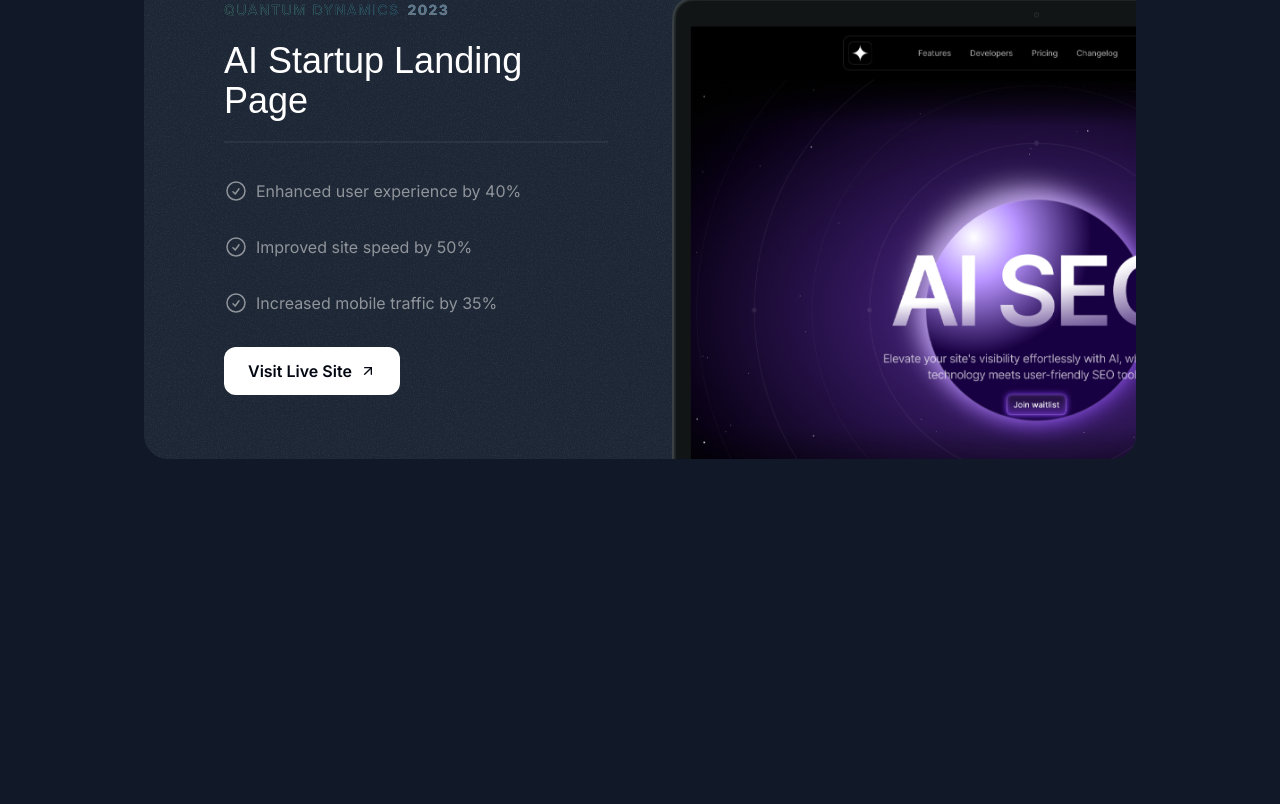
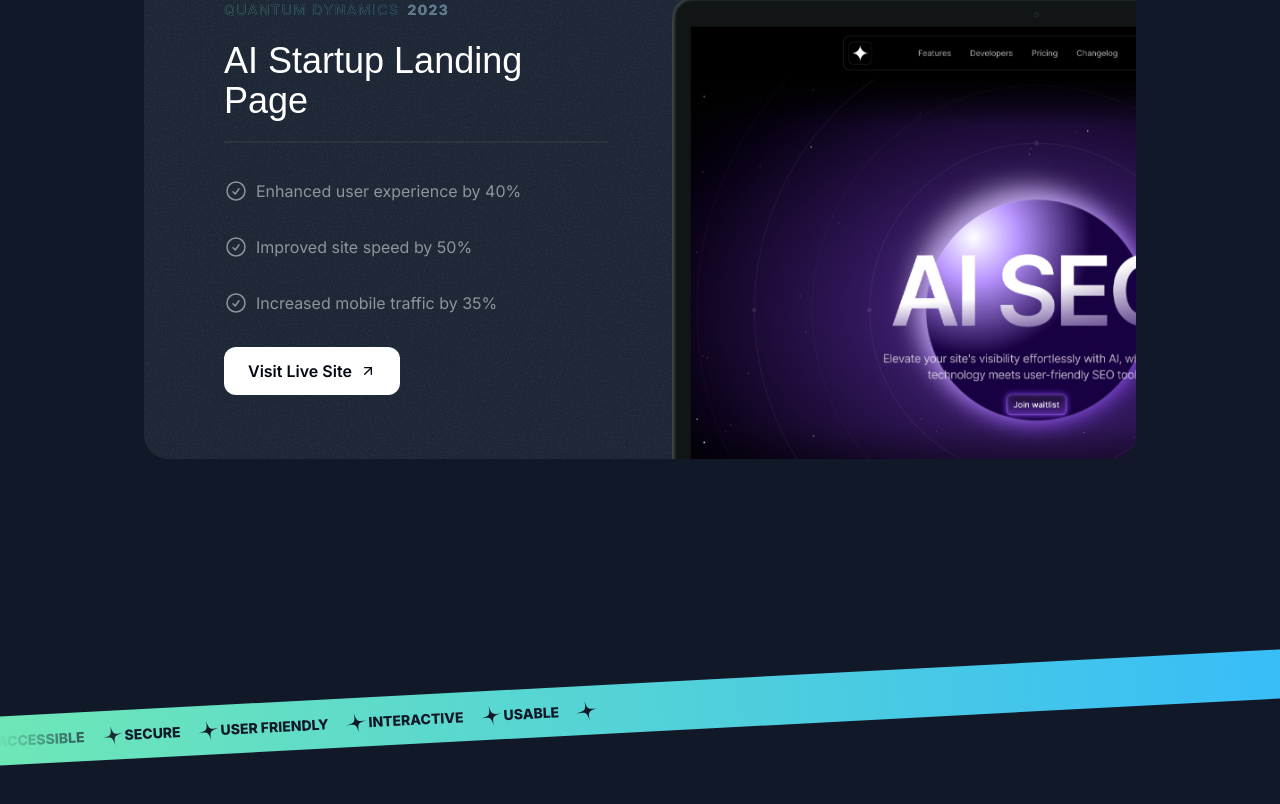
Before and after one commit to OmaimaBen123/Portfolio-, a Next.js app: page / in a window 1280 px wide. Shown: the part 2537-3341 px from the top of the page. Before the commit the page ends 3124 px from the top, so only its background shows below. Built offline with nearby package versions, Linux system fonts and the light colour scheme; a web font is replaced by a local one.

Commit message:
add tape section

```diff
--- a/src/app/page.tsx
+++ b/src/app/page.tsx
@@ -2,11 +2,13 @@
 import { Header } from "@/src/sections/Header";
 import { HeroSection } from "@/src/sections/Hero";
 import { ProjectsSection } from "@/src/sections/Projects";
+import { TapeSection } from "../sections/Tape";
 
 export default function Home() {
   return <div>
       <Header />
       <HeroSection />
       <ProjectsSection />
+      <TapeSection />
     </div>;
 }
--- a/src/sections/Tape.tsx
+++ b/src/sections/Tape.tsx
@@ -1,3 +1,25 @@
+import StartIcon from '@/src/assets/icons/star.svg';
+const words = [
+  "Accessible",
+  "Secure",
+  "User Friendly",
+  "Interactive",
+  "Usable"
+]
+
 export const TapeSection = () => {
-  return <div>Tape Section</div>;
+  return <div className="py-16 lg:py-24">
+      <div className="bg-gradient-to-r from-emerald-300 to-sky-400 overflow-x-clip -rotate-3 -mx-1">
+        <div className='flex [mask-image:linear-gradient(to_right,transparent,black_10%,black_90%,transparent)]'>
+          <div className="flex-none gap-4 py-3">
+            {words.map(word => <div key={word} className="inline-flex gap-4 items-center">
+                <span className='text-gray-900 uppercase font-extrabold text-sm'>
+                  {word}
+                </span>
+                <StartIcon className="size-6 text-gray-900 -rotate-12" />
+              </div>)}
+          </div>
+        </div>
+      </div>
+    </div>;
 };
```
